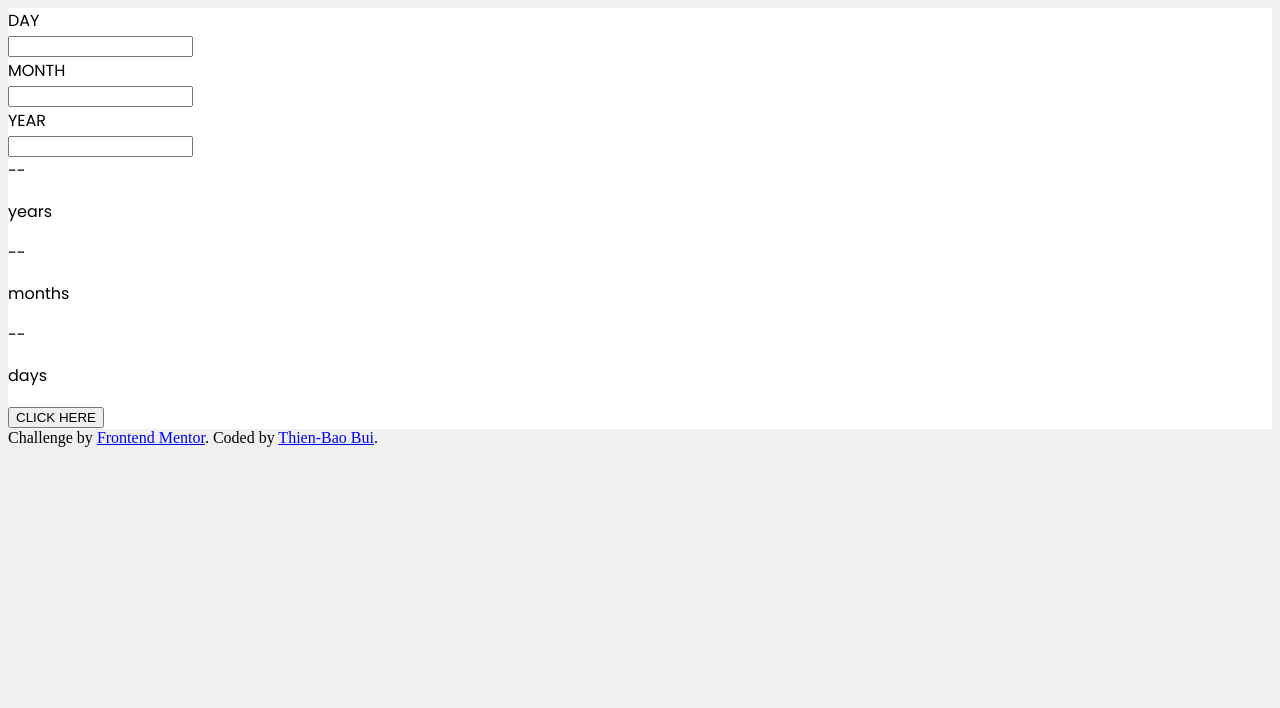
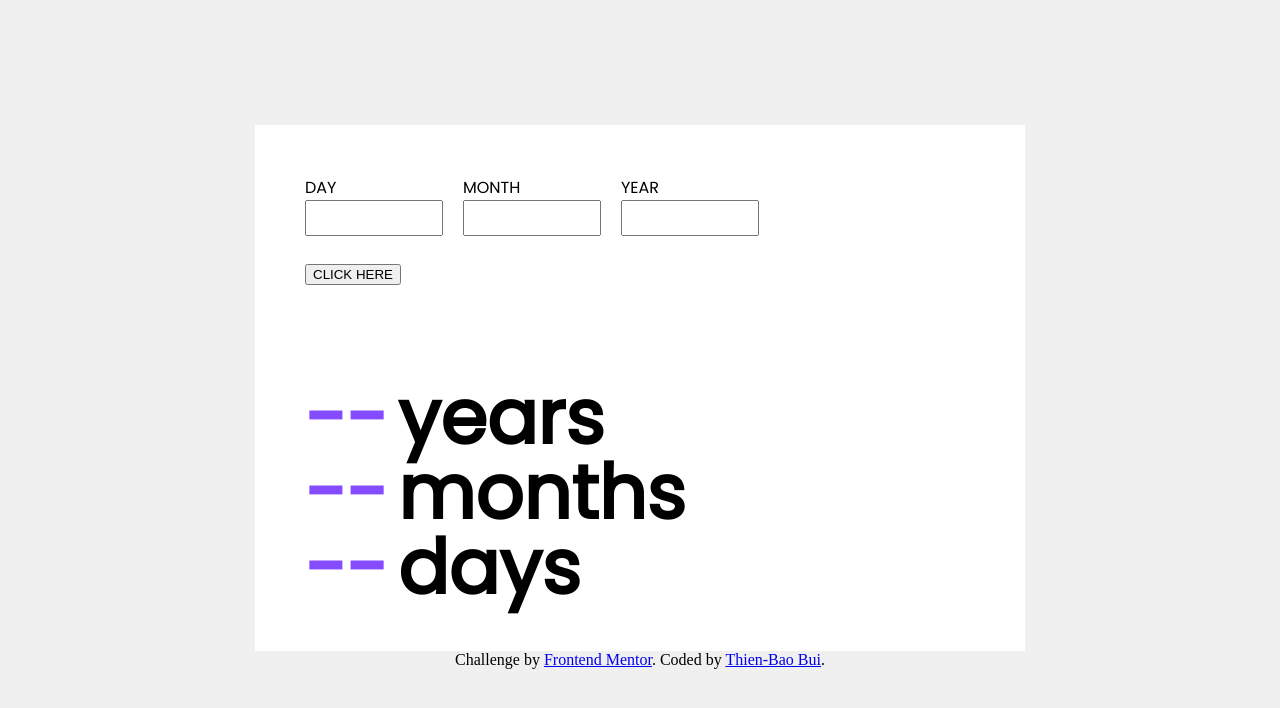
Before and after one commit to tbbui-732/age-calculator-app-main, a plain HTML site: page index.html in a window 1280 px wide. Drawn offline with Linux system fonts and the light colour scheme.

Commit message:
Update flexbox gaps, text color, and fontweight and size

```diff
--- a/index.html
+++ b/index.html
@@ -27,27 +27,27 @@
         </div>
       </div>
 
-      <!-- TODO: start styling this bitch up-->
+      <button onclick="calculateAndDisplayAge()">CLICK HERE</button>
+
       <!-- Lower-most section, displays user's age-->
       <div class="display-age" style="text-transform: lowercase">
         <div class="display-year-container">
-          <div id="display-year">--</div>
+          <div id="display-year"><p>--</p></div>
           <p>YEARS</p>
         </div>
         <div class="display-month-container">
-          <div id="display-month">--</div>
+          <div id="display-month"><p>--</p></div>
           <p>MONTHS</p>
         </div>
         <div class="display-day-container">
-          <div id="display-day">--</div>
+          <div id="display-day"><p>--</p></div>
           <p>DAYS</p>
         </div>
-        <button onclick="calculateAndDisplayAge()">CLICK HERE</button>
       </div>
 
     </div>
 
-    <div class="attribution">
+    <div class="attribution" style="text-align: center">
       Challenge by <a href="https://www.frontendmentor.io?ref=challenge" target="_blank">Frontend Mentor</a>.
       Coded by <a href="#">Thien-Bao Bui</a>.
     </div>
--- a/js/index.js
+++ b/js/index.js
@@ -69,6 +69,7 @@ function calculateAndDisplayAge() {
   let dateArray = getDateArray(userDay, userMonth, userYear);
 
   // Display the user's age
+  // TODO: fix so that the number also changes color as well
   displayYearElement.innerHTML = String(dateArray[0]);
   displayMonthElement.innerHTML = String(dateArray[1]);
   displayDayElement.innerHTML = String(dateArray[2]);
--- a/styles/style.css
+++ b/styles/style.css
@@ -4,7 +4,67 @@ body {
   background: hsl(0, 0%, 94%);
 }
 
+/* App container */
 .app {
   background-color: hsl(0, 0%, 100%);
   font-family: Poppins;
+  margin: auto;
+  margin-top: 125px;
+  width: 720px;
+  padding: 50px 0px 50px 50px;
 }
+
+/* User-input */
+.user-input {
+  display: flex;
+  gap: 20px;
+  padding: 0px 0px 25px 0px;
+}
+
+.user-input input {
+  width: 130px;
+  height: 30px;
+}
+
+/* Age display */
+.display-age {
+  display: flex;
+  flex-direction: column;
+  font-size: 75px;
+  font-weight: bolder;
+  padding-bottom: 90px;
+}
+
+.display-year-container {
+  display: flex;
+  flex-direction: row;
+  gap: 10px;
+  height: 75px;
+}
+
+.display-month-container {
+  display: flex;
+  flex-direction: row;
+  gap: 10px;
+  height: 75px;
+}
+
+.display-day-container {
+  display: flex;
+  flex-direction: row;
+  gap: 10px;
+  height: 75px;
+}
+
+/* Display coloring */
+#display-year p {
+  color: hsl(259, 100%, 65%);
+}
+
+#display-month p {
+  color: hsl(259, 100%, 65%);
+}
+
+#display-day p {
+  color: hsl(259, 100%, 65%);
+}
```
